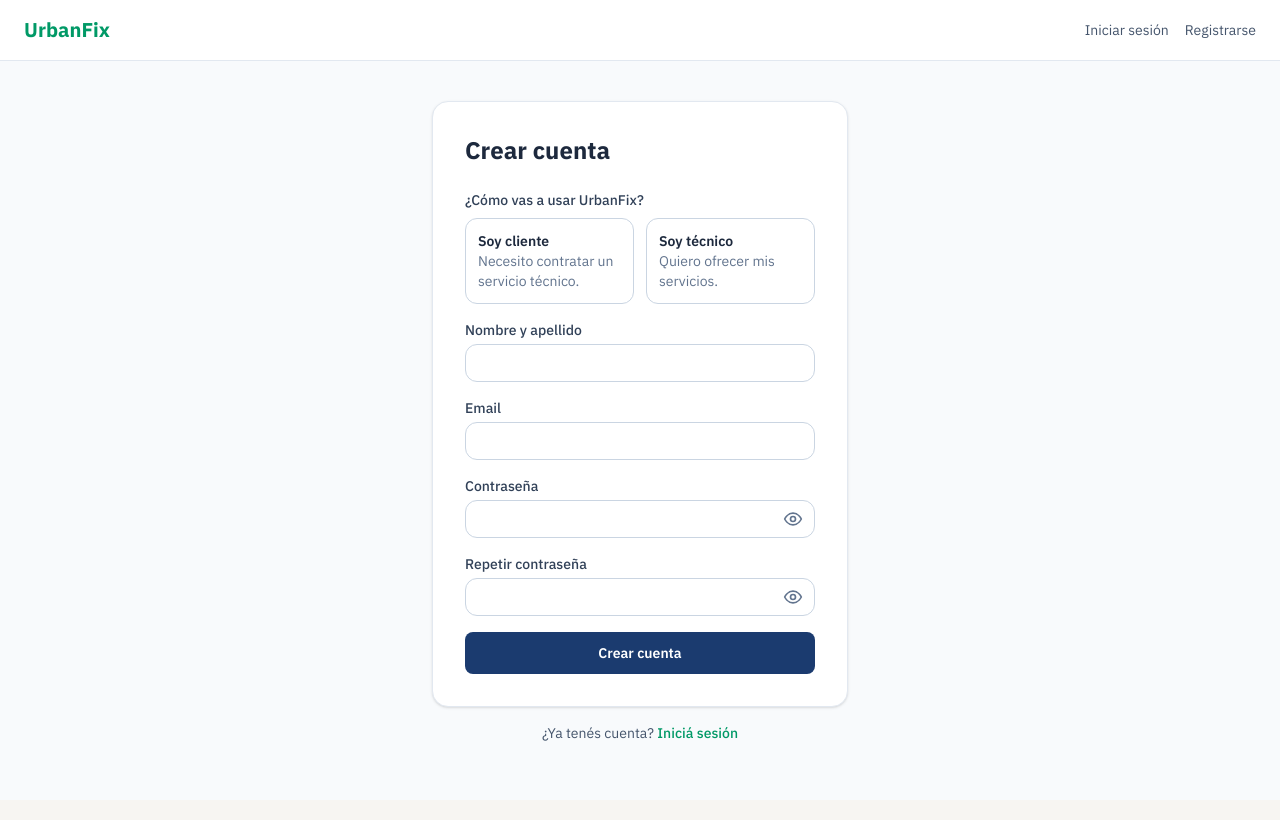
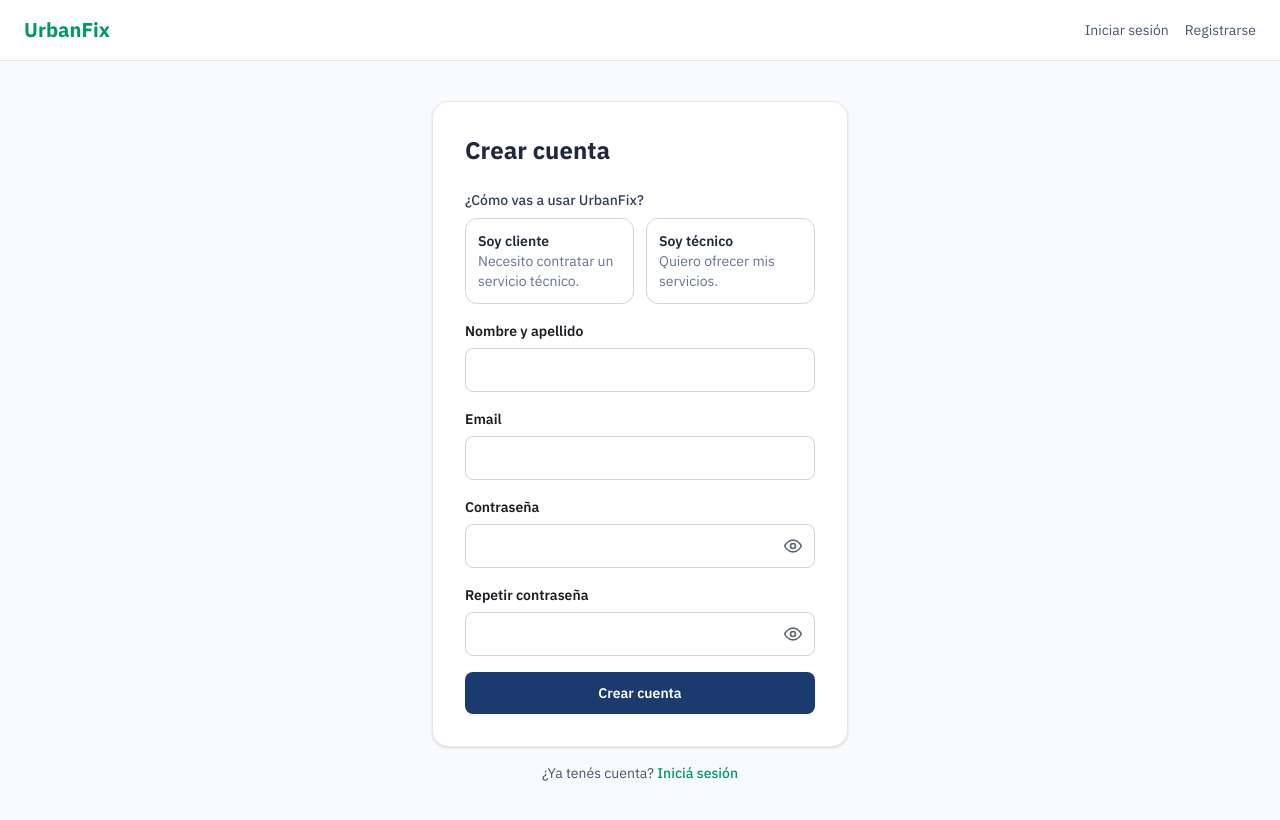
Before and after one commit to Talently-Lab/02605-UrbanFix-Frontend, a React (Vite) app: page /registro in a window 1280 px wide. Shown: the top 820 px of the page. Built offline with nearby package versions, Linux system fonts and the light colour scheme.

Commit message:
Migrar campos de formulario al design system

```diff
--- a/src/components/ui/FormField.jsx
+++ b/src/components/ui/FormField.jsx
@@ -2,12 +2,12 @@
 export default function FormField({ label, name, error, errorId, className = '', children }) {
   return (
     <div className={className}>
-      <label htmlFor={name} className="mb-1 block text-sm font-medium text-slate-700">
+      <label htmlFor={name} className="mb-1.5 block text-label font-semibold text-ink">
         {label}
       </label>
       {children}
       {error && (
-        <p id={errorId} className="mt-1 text-sm text-red-600">
+        <p id={errorId} className="mt-1.5 text-body-sm text-danger">
           {error}
         </p>
       )}
--- a/src/components/ui/Input.jsx
+++ b/src/components/ui/Input.jsx
@@ -1,4 +1,5 @@
 import { useState } from 'react'
+import { fieldClassName } from './fieldStyles.js'
 import FormField from './FormField.jsx'
 
 function EyeIcon({ open }) {
@@ -34,9 +35,7 @@ export default function Input({ label, name, error, type = 'text', className = '
           type={isPassword && showPassword ? 'text' : type}
           aria-invalid={Boolean(error)}
           aria-describedby={error ? errorId : undefined}
-          className={`w-full rounded-md border px-3 py-2 text-sm outline-none focus:ring-2 focus:ring-emerald-500 ${
-            isPassword ? 'pr-10' : ''
-          } ${error ? 'border-red-500' : 'border-slate-300'}`}
+          className={`${fieldClassName(error)} h-11 ${isPassword ? 'pr-10' : ''}`}
           {...props}
         />
         {isPassword && (
@@ -45,7 +44,7 @@ export default function Input({ label, name, error, type = 'text', className = '
             onClick={() => setShowPassword(!showPassword)}
             aria-label={showPassword ? 'Ocultar contraseña' : 'Mostrar contraseña'}
             aria-pressed={showPassword}
-            className="absolute inset-y-0 right-0 flex items-center px-3 text-slate-500 hover:text-slate-700"
+            className="absolute inset-y-0 right-0 flex items-center px-3 text-ink-muted hover:text-ink"
           >
             <EyeIcon open={!showPassword} />
           </button>
--- a/src/components/ui/Select.jsx
+++ b/src/components/ui/Select.jsx
@@ -1,3 +1,4 @@
+import { fieldClassName } from './fieldStyles.js'
 import FormField from './FormField.jsx'
 
 export default function Select({
@@ -17,9 +18,7 @@ export default function Select({
         name={name}
         aria-invalid={Boolean(error)}
         aria-describedby={error ? errorId : undefined}
-        className={`w-full rounded-md border bg-white px-3 py-2 text-sm outline-none focus:ring-2 focus:ring-emerald-500 ${
-          error ? 'border-red-500' : 'border-slate-300'
-        }`}
+        className={`${fieldClassName(error)} h-11`}
         {...props}
       >
         <option value="">{placeholder}</option>
--- a/src/components/ui/Textarea.jsx
+++ b/src/components/ui/Textarea.jsx
@@ -1,3 +1,4 @@
+import { fieldClassName } from './fieldStyles.js'
 import FormField from './FormField.jsx'
 
 export default function Textarea({ label, name, error, rows = 4, className = '', ...props }) {
@@ -10,9 +11,7 @@ export default function Textarea({ label, name, error, rows = 4, className = '',
         rows={rows}
         aria-invalid={Boolean(error)}
         aria-describedby={error ? errorId : undefined}
-        className={`w-full resize-y rounded-md border px-3 py-2 text-sm outline-none focus:ring-2 focus:ring-emerald-500 ${
-          error ? 'border-red-500' : 'border-slate-300'
-        }`}
+        className={`${fieldClassName(error)} resize-y py-2.5`}
         {...props}
       />
     </FormField>
--- /dev/null
+++ b/src/components/ui/fieldStyles.js
@@ -0,0 +1,6 @@
+// Estilo común de Input, Select y Textarea (componente "Input" del Figma).
+// Estados sin variante en Figma: foco con primary, error con danger y deshabilitado como los botones.
+export const fieldClassName = (error) =>
+  `w-full rounded-sm border bg-surface-100 px-3 text-input text-ink outline-none transition-colors placeholder:text-ink-muted focus:ring-3 focus:ring-primary-subtle disabled:cursor-not-allowed disabled:bg-surface-200 disabled:text-ink-muted ${
+    error ? 'border-danger' : 'border-border focus:border-primary'
+  }`
```
